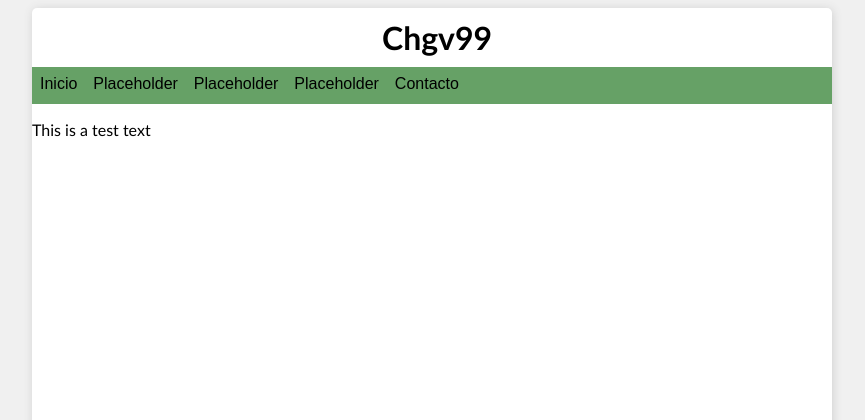
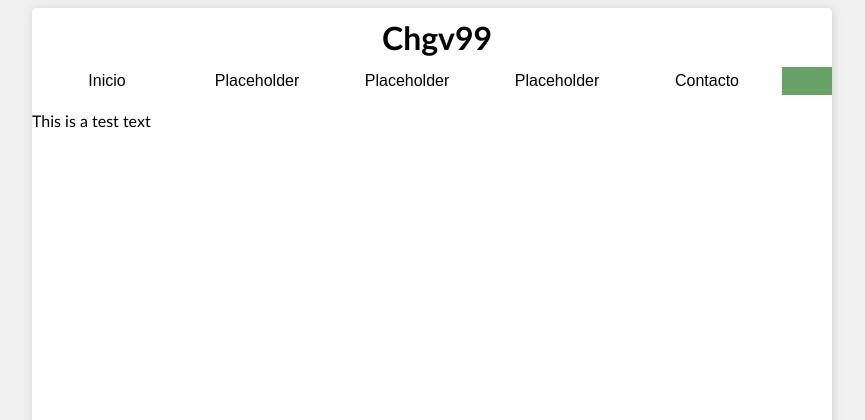
Before and after one commit to Chgv99/chgv99.github.io, a PHP site: page / in a window 1280 px wide. Shown: the top 420 px of the page, without its empty margins (208-1073 px from the left). Run offline with PHP 8.4, Linux system fonts and the light colour scheme.

Commit message:
Added some styling

```diff
--- a/stylesheets/style.css
+++ b/stylesheets/style.css
@@ -36,14 +36,14 @@ h1 {
 }
 
 nav {
-	margin: auto;
+	margin: 0 auto;
+	width: 750;
 	background-color: #66A166;
 }
 
 nav ul {
-	display: inline-block;
-    list-style-type: none;
-    margin: auto;
+    list-style: none;
+    margin: 0 auto;
     width: auto;
 
     padding: 0;
@@ -55,13 +55,16 @@ nav ul li {
     /*width: 33.33%;*/
     float:left;
     text-align: center;
-    margin: auto;
+    background-color: white;
+    /*margin: auto;*/
     /*display: inline;*/
 }
 
 nav ul li a{
 	display: block;
-    padding: 8px;
+    padding-top: 5px;
+    padding-bottom: 5px;
+    width: 150px;
 
     font-family: Arial, sans-serif;
     font-size: 100%;
```
